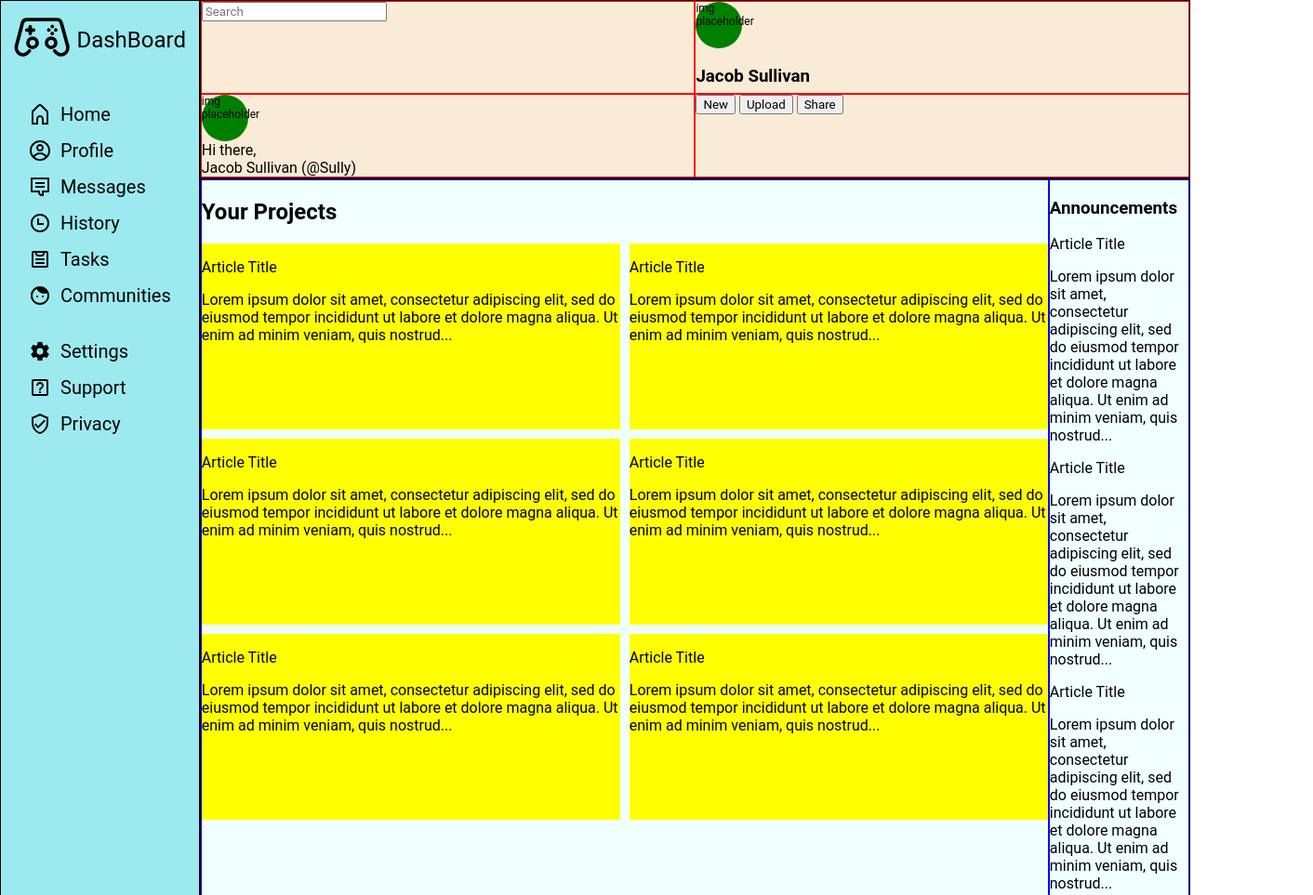
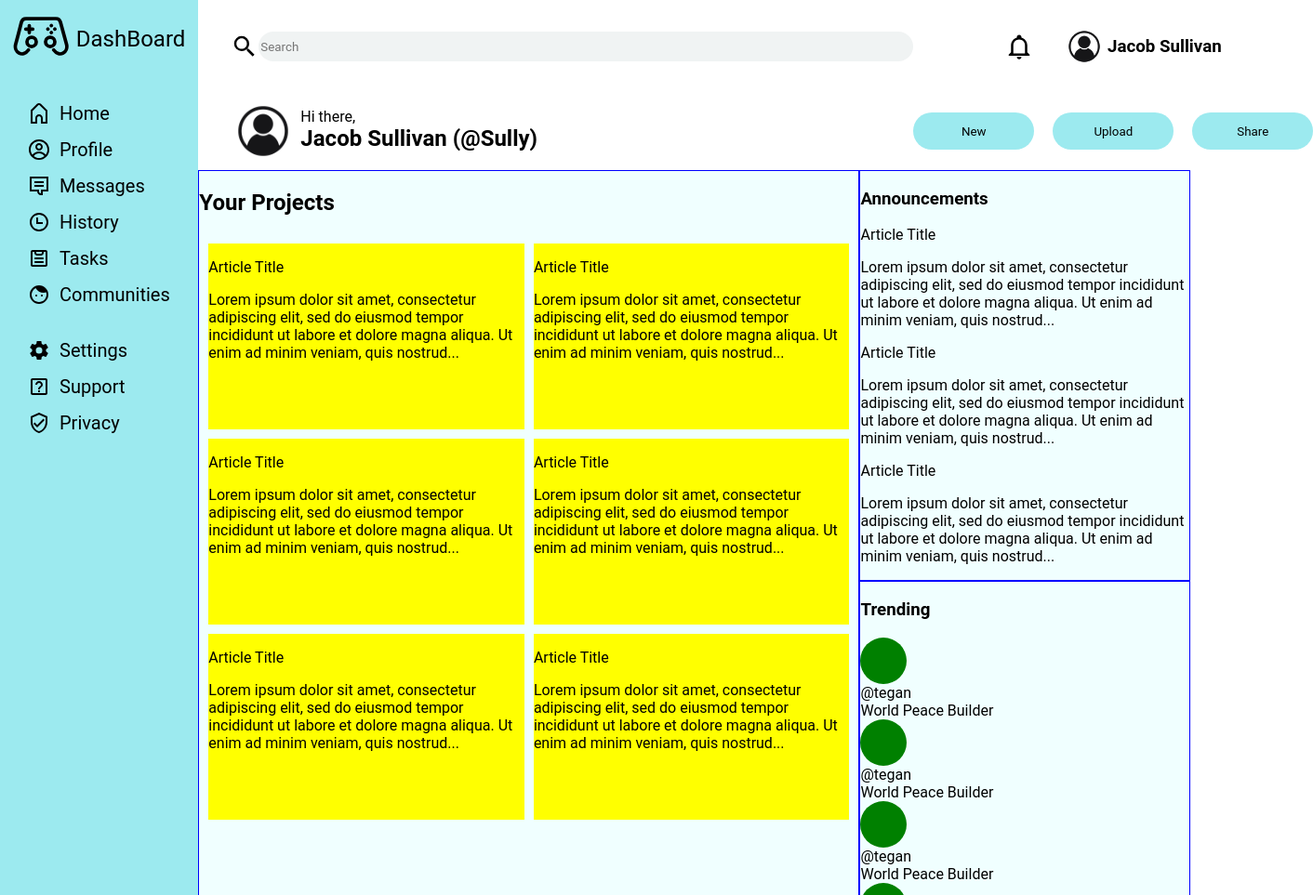
Before and after one commit to JacobSully96/Admin-Dashboard, a plain HTML site: page index.html in a window 1280 px wide. Shown: the top 963 px of the page at 93% size, 1412 px wide, since content can reach past the window. Drawn offline with Linux system fonts and the light colour scheme.

Commit message:
Header sections done, images folder created, profile pic added

```diff
--- a/index.html
+++ b/index.html
@@ -17,24 +17,45 @@
         <div class="header">
 
             <div class="search-container">
-                <input type="text" placeholder="Search">
+
+                <svg xmlns="http://www.w3.org/2000/svg" viewBox="0 0 24 24">
+                    <title>magnify</title>
+                    <path
+                        d="M9.5,3A6.5,6.5 0 0,1 16,9.5C16,11.11 15.41,12.59 14.44,13.73L14.71,14H15.5L20.5,19L19,20.5L14,15.5V14.71L13.73,14.44C12.59,15.41 11.11,16 9.5,16A6.5,6.5 0 0,1 3,9.5A6.5,6.5 0 0,1 9.5,3M9.5,5C7,5 5,7 5,9.5C5,12 7,14 9.5,14C12,14 14,12 14,9.5C14,7 12,5 9.5,5Z" />
+                </svg>
+
+
+                <input id='search-bar' type="text" placeholder="Search">
             </div>
 
 
             <div class="profile">
+
+                <div class="bell-icon">
+                    <svg xmlns="http://www.w3.org/2000/svg" viewBox="0 0 24 24">
+                        <title>bell-outline</title>
+                        <path
+                            d="M10 21H14C14 22.1 13.1 23 12 23S10 22.1 10 21M21 19V20H3V19L5 17V11C5 7.9 7 5.2 10 4.3V4C10 2.9 10.9 2 12 2S14 2.9 14 4V4.3C17 5.2 19 7.9 19 11V17L21 19M17 11C17 8.2 14.8 6 12 6S7 8.2 7 11V18H17V11Z" />
+                    </svg>
+                </div>
+
                 <div class="photo">
-                    img placeholder
+                    <img id="profile" src="images/profile.jpg" alt="">
                 </div>
-                <h3>Jacob Sullivan</h3>
+                <div class="username">
+
+                    <h3>Jacob Sullivan</h3>
+                </div>
             </div>
 
 
             <div class="welcome-msg">
-                <div class="photo">
-                    img placeholder
+                <img id="profile" src="images/profile.jpg" alt="">
+
+                <div class="welcome-text">
+                    <p>Hi there,</p>
+                    <h2>Jacob Sullivan (@Sully)</h2>
                 </div>
-                <div>Hi there,</div>
-                <div>Jacob Sullivan (@Sully)</div>
             </div>
 
 
--- a/style.css
+++ b/style.css
@@ -14,14 +14,14 @@ body, html{
 
 .container{
     display: grid;
-    grid-template-columns: 1fr 6fr;
-    grid-template-rows: 1fr 6fr;
+    grid-template-columns: 1fr 5fr;
+    grid-template-rows: 1fr 5fr;
     height: 100%;
 }
 
 .header{
     grid-column: 2 / 4;
-    background-color: antiquewhite;
+    background-color: white;
     display: grid;
     grid-template-columns: 1fr 1fr;
     grid-template-rows: 100px 1fr;
@@ -40,12 +40,12 @@ body, html{
 
 /* Grid Elements for the ENTIRE container */
 .header, .sidebar, .article{
-    border: 1px solid black;
+    /* border: 1px solid black; */
 }
 
 /* elements within the HEADER */
 .search-container, .profile, .welcome-msg, .header-btn-container{
-    border: 1px solid red;
+    /* border: 1px solid red; */
 }
 
 
@@ -87,7 +87,7 @@ body, html{
 } */
 
 
-/* Sidebar section css */
+/*---------- Sidebar section css -------------------*/
 
 .sidebar{
     background: #9ceaef;
@@ -111,7 +111,7 @@ body, html{
     font-size: 24px;
 }
 
-/* Primary Links / Secondary Links */
+/* ------------Primary Links / Secondary Links-------------- */
 
 .primary-links ul, .secondary-links ul{
     list-style: none;
@@ -139,3 +139,107 @@ body, html{
     height: 24px;
     width: 24px;
 }
+
+
+
+/* ----HEADER....SEARCH--------- */
+
+.search-container{
+    display: flex;
+    align-items: center;
+    grid-column: 2fr;
+    padding-left: 35px;
+}
+
+.search-container svg{
+    height: 30px;
+    width: 30px;
+}
+
+#search-bar{
+    width: 700px;
+    height: 30px;
+    border-radius: 20px;
+    border: 0;
+    background-color: rgb(240, 243, 243);
+}
+
+/* ----HEADER....Profile--------- */
+
+/* .profile{
+    display: grid;
+    align-items: center;
+    grid-template-columns: repeat(3, 1fr);
+} */
+
+.profile{
+    display: flex;
+    align-items: center;
+    justify-content: center;
+
+}
+
+.profile .bell-icon{
+    padding-right: 30px;
+}
+
+.bell-icon{
+    height: 30px;
+    width: 30px;
+}
+
+.profile #profile{
+    height: 50px;
+    width: 50px;
+}
+
+/* ----HEADER---Welcome message */
+
+
+.welcome-msg{
+    display: flex;
+    align-items: center;
+    justify-content: flex-start;
+    padding-left: 30px;
+}
+
+.welcome-msg #profile{
+    height: 80px;
+    width: 80px;
+}
+
+.welcome-text h2{
+    margin-top: 0;
+}
+
+.welcome-text p{
+    margin-bottom: 0;
+}
+
+/* ---HEADER---Buttons--- */
+
+.header-btn-container{
+    display: grid;
+    align-items: center;
+    justify-self: center;
+    grid-template-columns: 1fr 1fr 1fr;
+    gap: 20px;
+}
+
+.header-btn-container button{
+    height: 40px;
+    width: 130px;
+    border-radius: 25px;
+    border: 0;
+    background-color: #9ceaef;
+}
+
+
+
+/* ---ARTICLE */
+
+.project-container{
+    display: grid;
+    grid-template-columns: repeat(2, 1fr);
+    padding: 10px;
+}
```
Also changed, not shown: images/profile.jpg (added).
